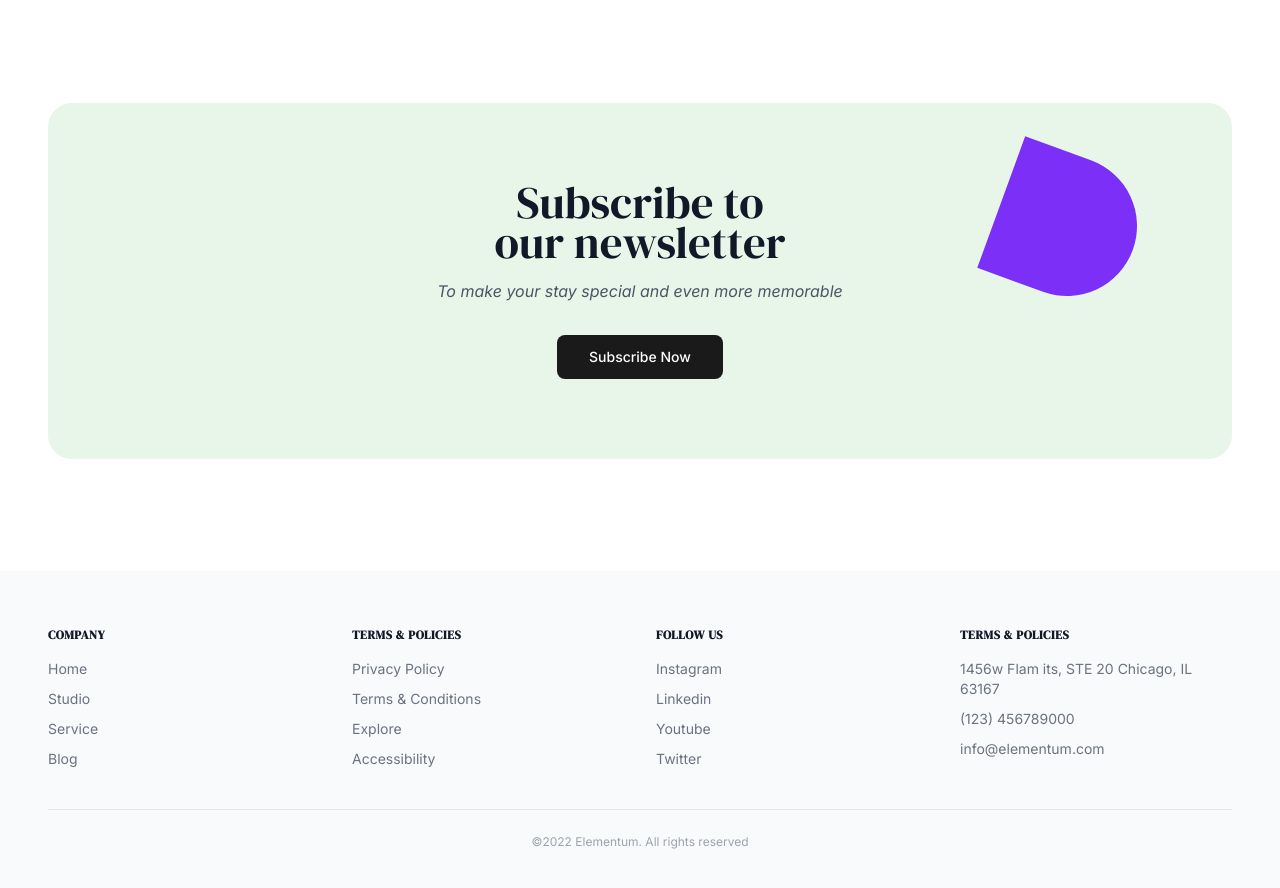
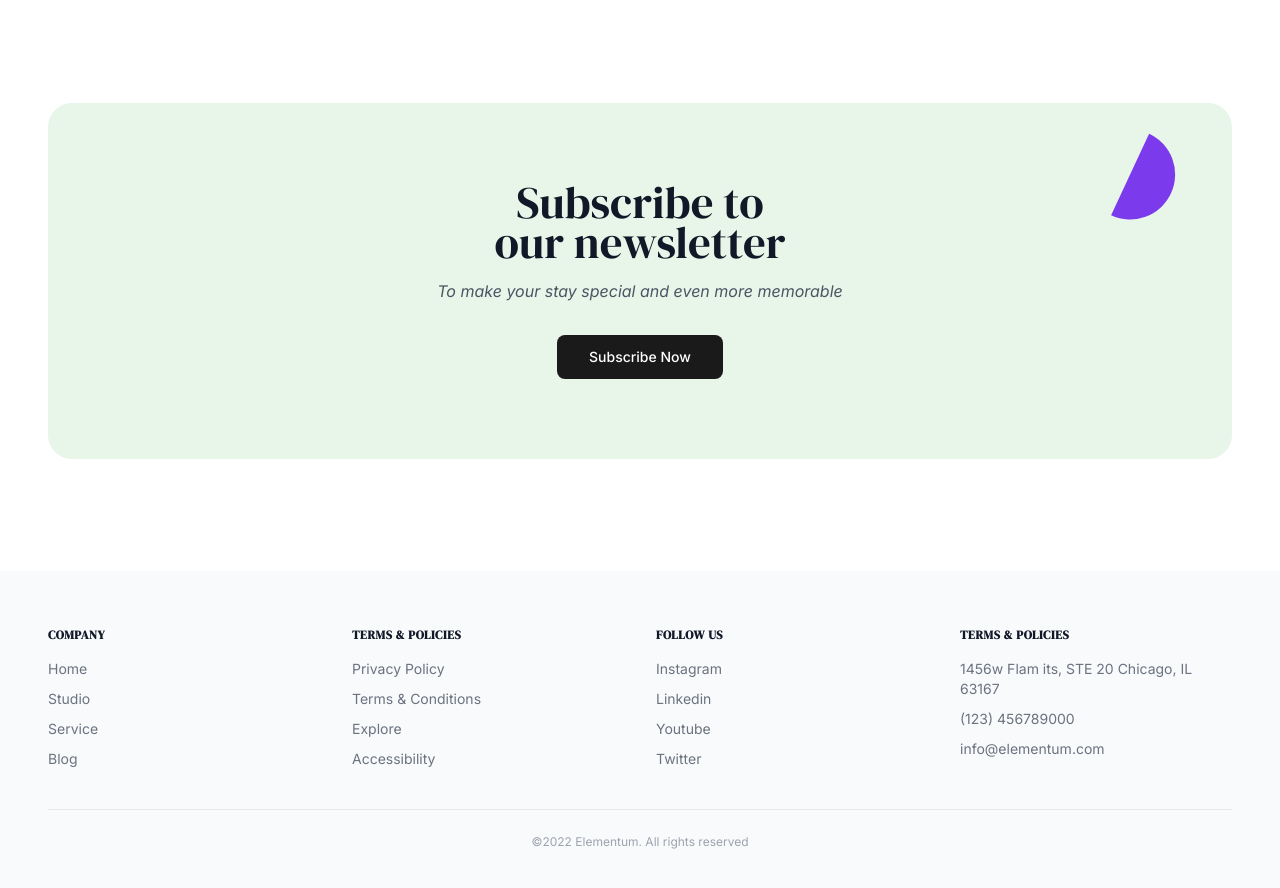
Before and after one commit to Gokulnathkm/websiteble-ui, a React (Vite) app: page / in a window 1280 px wide. Shown: the part 3420-4308 px from the top of the page. Built offline with nearby package versions, Linux system fonts and the light colour scheme.

Commit message:
final ui changes

```diff
--- a/src/sections/Newsletter.jsx
+++ b/src/sections/Newsletter.jsx
@@ -2,17 +2,17 @@ const Newsletter = () => {
   return (
     <section className="px-6 lg:px-12 py-20 md:py-28 max-w-[1400px] mx-auto">
       <div className="bg-brand-mint rounded-3xl px-6 md:px-12 lg:px-20 py-14 md:py-20 text-center relative hover:shadow-lg transition-all duration-300 ease-in-out">
-        {/* Purple half-circle - flat on left, curved on right, tilted like Figma */}
+        {/* Purple semicircle - flat left edge, curved right, matching Figma */}
         <div
           className="absolute hidden md:block"
           style={{
-            top: '15%',
-            right: '8%',
-            width: '140px',
-            height: '140px',
-            background: '#7B2FF7',
-            borderRadius: '0 140px 140px 0',
-            transform: 'rotate(20deg)',
+            top: '10%',
+            right: '5%',
+            width: '45px',
+            height: '90px',
+            background: '#7C3AED',
+            borderRadius: '0 90px 90px 0',
+            transform: 'rotate(25deg)',
           }}
         />
 
```
Also changed, not shown: src/sections/Hero.jsx (line endings or trailing spaces).
